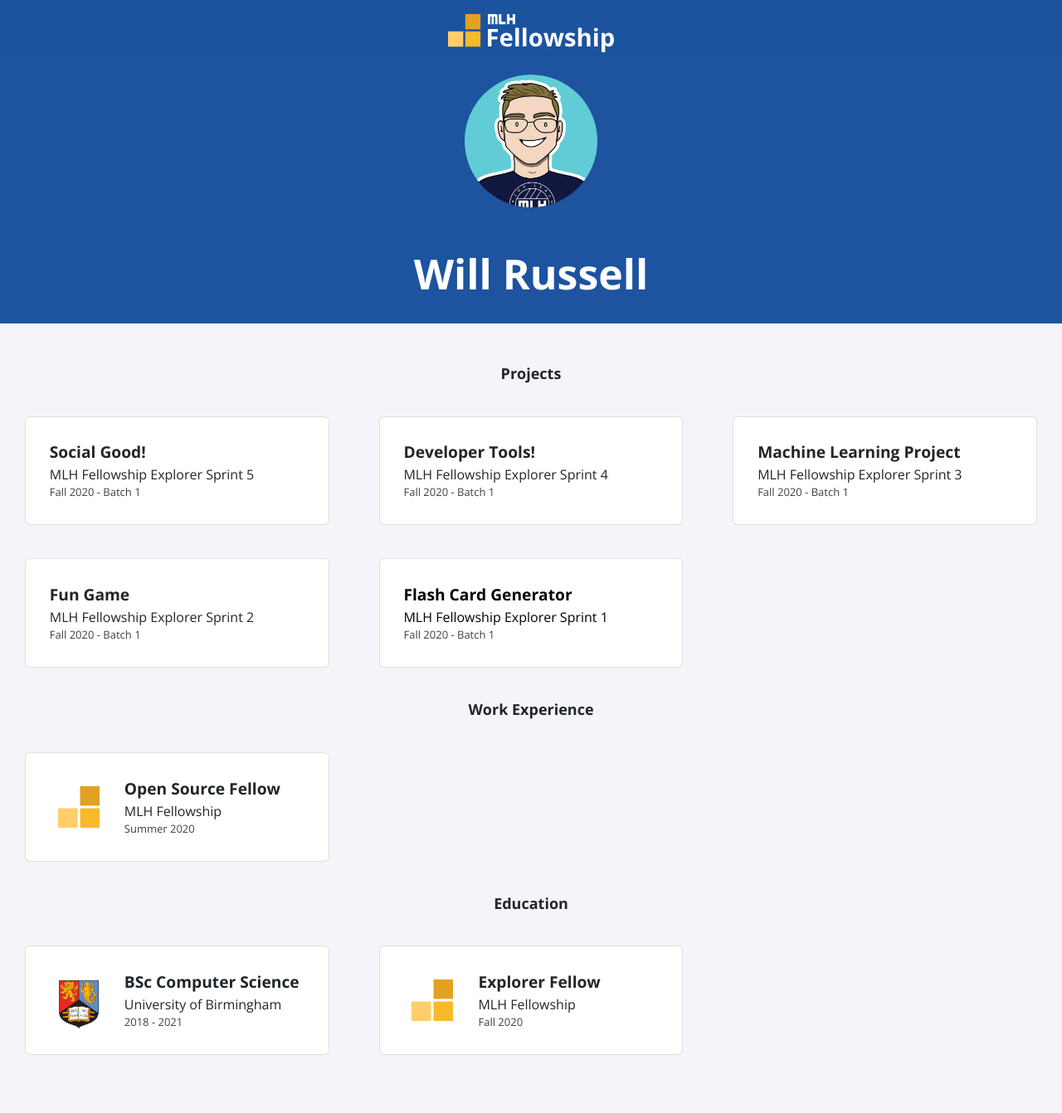
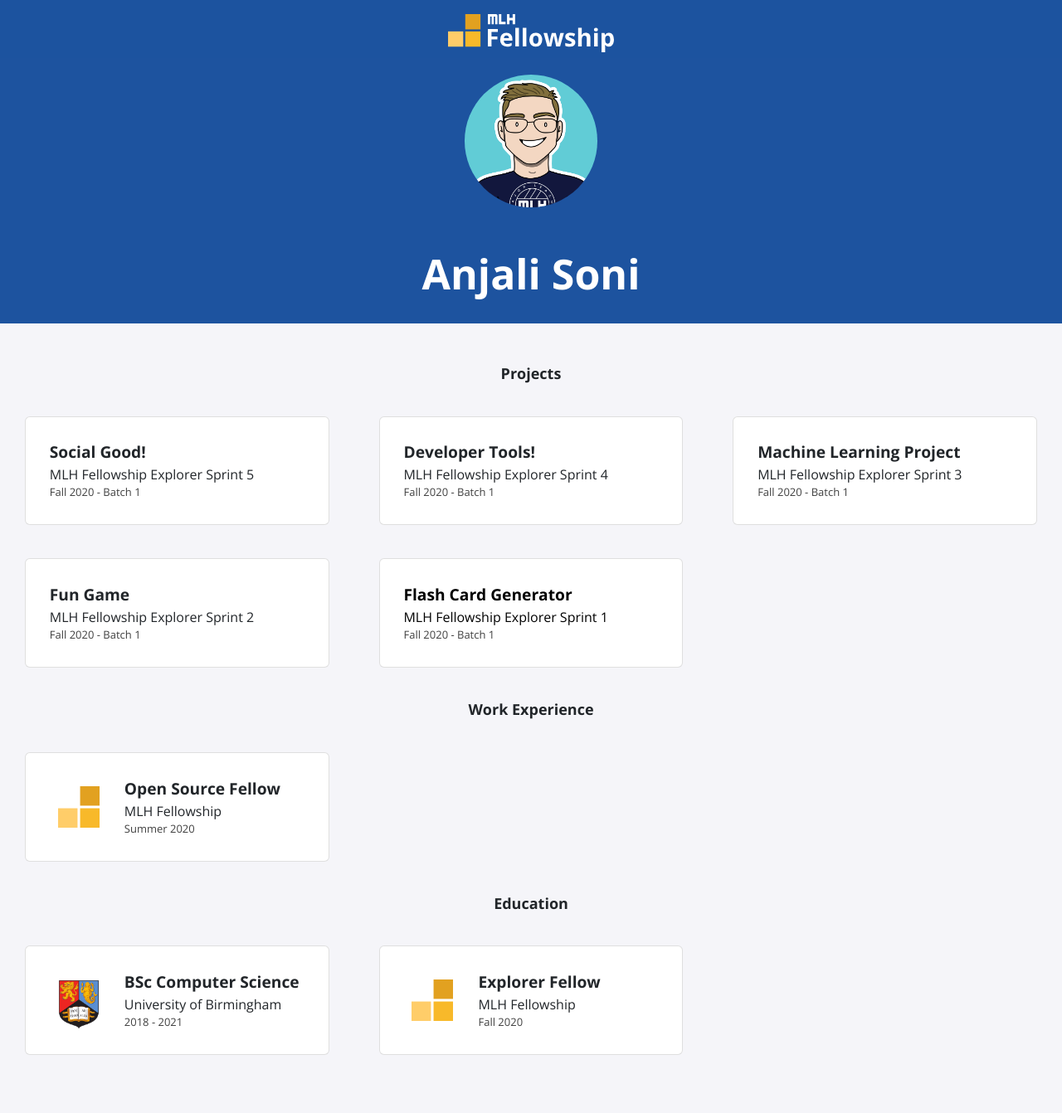
Before and after one commit to MLH-Fellowship/explorer-portfolio-batch2, a Jekyll site: the page built from index.html, in a window 1280 px wide. Shown: the whole page at 83% size. Built offline with Jekyll 4.4.1, drawn with Linux system fonts in a browser that asks for light colours; nearby versions of some CDN libraries.

Commit message:
Update _config.yml

```diff
--- a/_config.yml
+++ b/_config.yml
@@ -1,11 +1,11 @@
-title: "Will Russell"
+title: "Anjali Soni"
 email: fellowship@mlh.io
 description: >- # this means to ignore newlines until "baseurl:"
   Write an awesome description for your new site here. You can edit this
   line in _config.yml. It will appear in your document head meta (for
   Google search results) and in your feed.xml site description.
 baseurl: "/"
-url: "/portfolio-template"
+url: "/anjalisoni"
 twitter_username: mlhacks
 github_username:  mlh-fellowship
 
```
